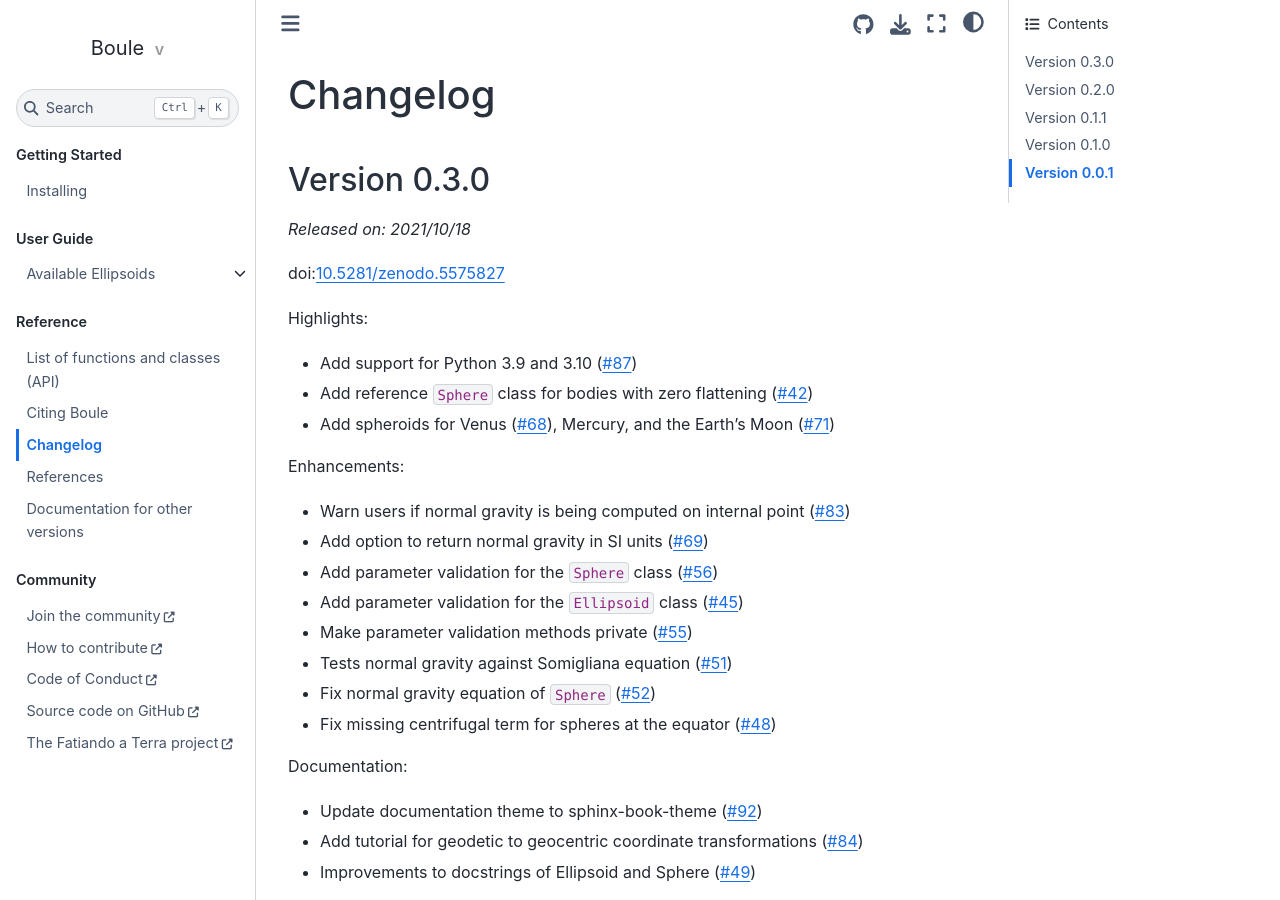
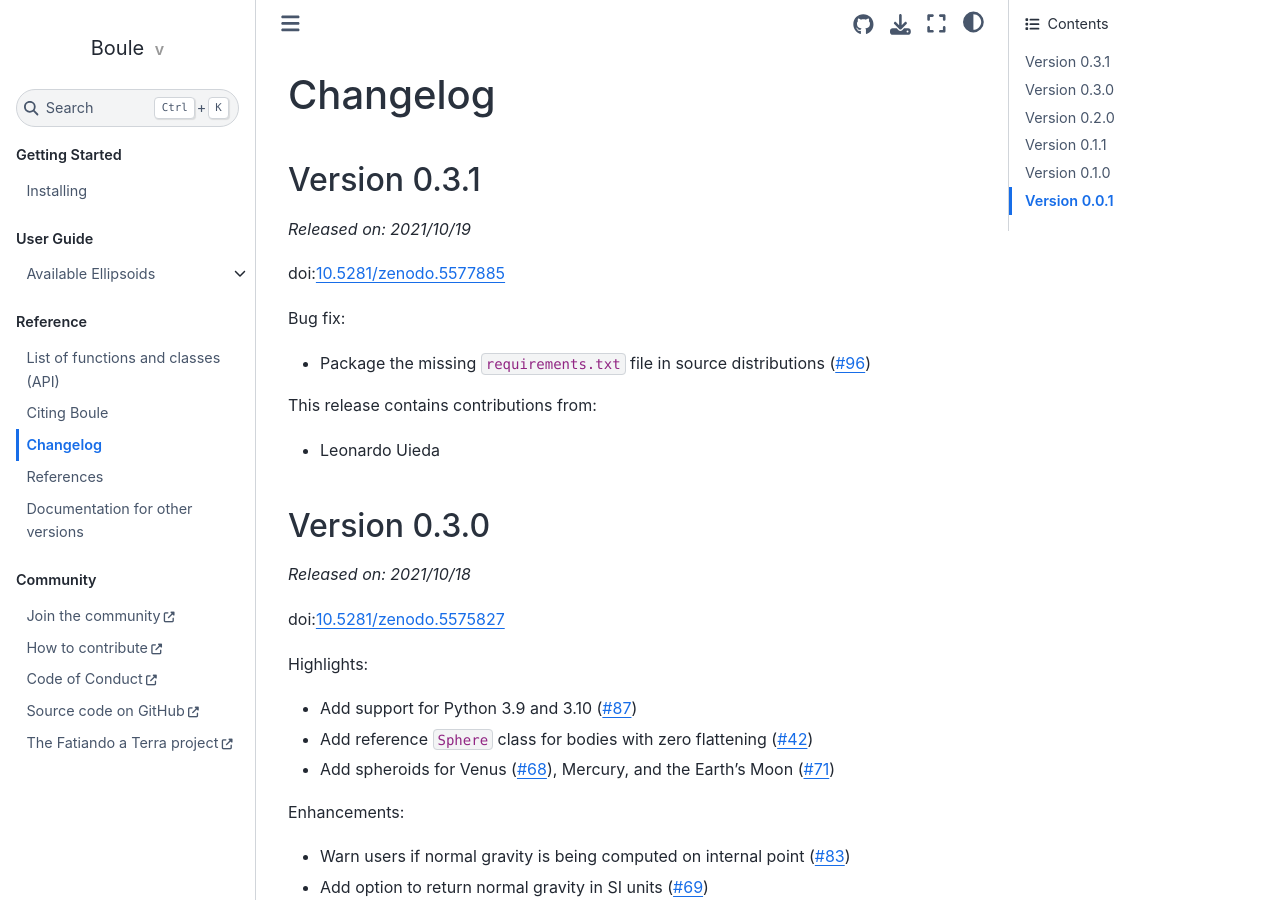
Before and after one commit to fatiando/boule, a Sphinx documentation site: the page built from doc/changes.rst, in a window 1280 px wide and 900 px high. Built offline with Sphinx 7.4.7 and the Sphinx Book theme 1.1.4, drawn with Linux system fonts in a browser that asks for light colours; pages that are not in the unit, such as notebooks, are missing from menus; the version number could not be read and is left out.

Commit message:
Changelog entry for v0.3.1 (#98)
Minor bug fix release to package the missing `requirements.txt` file.

```diff
--- a/doc/changes.rst
+++ b/doc/changes.rst
@@ -2,6 +2,21 @@
 
 Changelog
 =========
+
+Version 0.3.1
+-------------
+
+*Released on: 2021/10/19*
+
+doi:`10.5281/zenodo.5577885 <https://doi.org/10.5281/zenodo.5577885>`__
+
+Bug fix:
+
+* Package the missing ``requirements.txt`` file in source distributions (`#96 <https://github.com/fatiando/boule/pull/96>`__)
+
+This release contains contributions from:
+
+* Leonardo Uieda
 
 Version 0.3.0
 -------------
--- a/doc/versions.rst
+++ b/doc/versions.rst
@@ -7,6 +7,7 @@
 * `Latest release <http://www.fatiando.org/boule/latest>`__
 * `Development <http://www.fatiando.org/boule/dev>`__
   (reflects the current development branch on GitHub)
+* `v0.3.1 <http://www.fatiando.org/boule/v0.3.1>`__
 * `v0.3.0 <http://www.fatiando.org/boule/v0.3.0>`__
 * `v0.2.0 <http://www.fatiando.org/boule/v0.2.0>`__
 * `v0.1.1 <http://www.fatiando.org/boule/v0.1.1>`__
```
